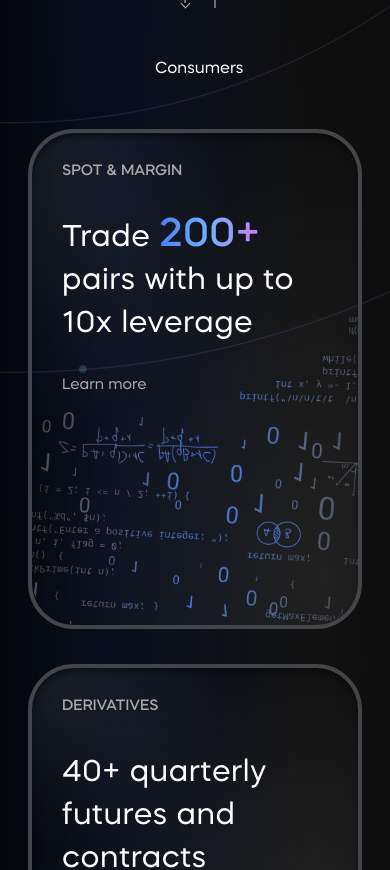
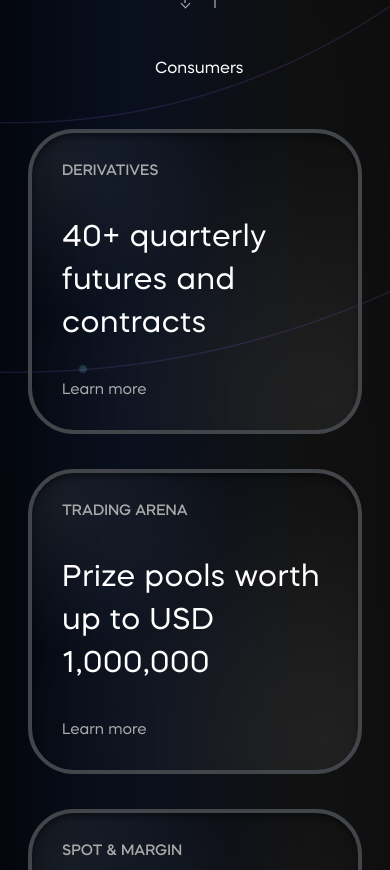
Before and after one commit to DavidKorystov/landing-page, a React (Create React App) app: page / in a window 390 px wide. Shown: the part 2980-3850 px from the top of the page. Built offline with nearby package versions, Linux system fonts and the light colour scheme.

Commit message:
fix: fixed responsive

```diff
--- a/src/App.module.scss
+++ b/src/App.module.scss
@@ -877,13 +877,15 @@ $columnGap: 50px;
       position: relative;
       grid-row: 1/3;
       @media (max-width: 1400px) {
+        order: 3;
         grid-row: initial;
         grid-column: initial;
-        height: 500px;
-        min-height: 500px;
+        height: 700px;
         padding-bottom: 230px;
       }
-
+      @media (max-width: 1400px) {
+        height: 500px;
+      }
       & > div {
         padding: 0 30px 30px 30px;
         display: flex;
@@ -917,11 +919,14 @@ $columnGap: 50px;
       position: relative;
       overflow: hidden;
       @media (max-width: 1400px) {
+        order: 4;
         grid-row: initial;
         grid-column: initial;
+        height: 700px;
+        padding-bottom: 230px;
+      }
+      @media (max-width: 1400px) {
         height: 500px;
-        min-height: 500px;
-        padding-bottom: 230px;
       }
 
       & > img {
```
